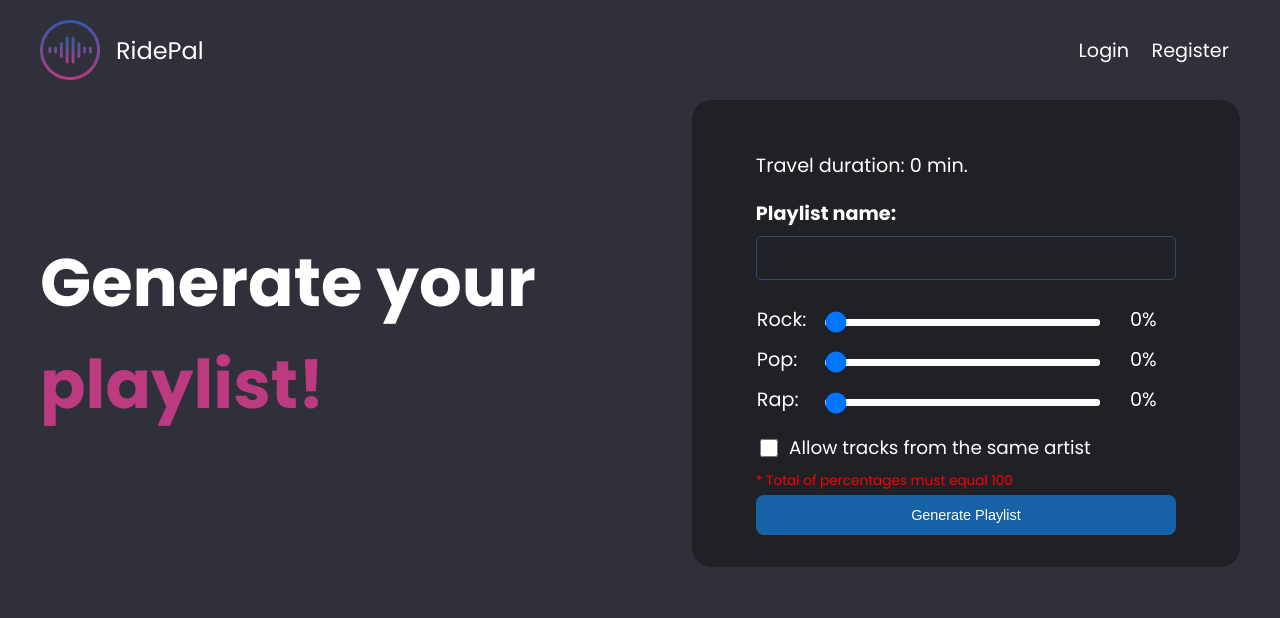
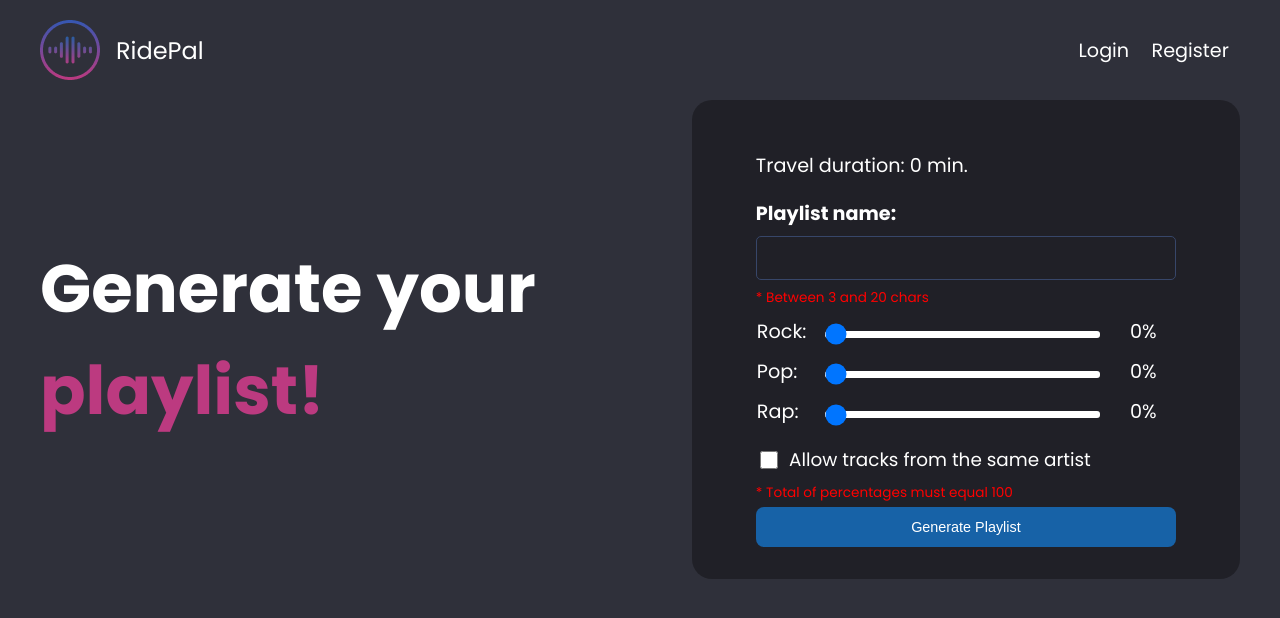
Before and after one commit to sava-stanchev/ridepal-playlist-generator, a React (Create React App) app in the folder client/: page /generate-playlist in a window 1280 px wide. Shown: the top 618 px of the page. Built offline with nearby package versions, Linux system fonts and the light colour scheme.

Commit message:
playlist name create validation frontend

```diff
--- a/client/src/components/GeneratePlaylist.js
+++ b/client/src/components/GeneratePlaylist.js
@@ -1,6 +1,10 @@
 import {useState} from "react";
 import {useHistory} from 'react-router-dom';
 import {HOST} from '../common/constants.js';
+
+const playlistNameVerificationError = {
+  properLength: false,
+}
 
 const GeneratePlaylist = ({points}) => {
   const history = useHistory();
@@ -10,12 +14,18 @@ const GeneratePlaylist = ({points}) => {
   const [playlistName, setPlaylistName] = useState('');
   const [repeatArtists, setRepeatArtists] = useState(false);
   const [totalDuration, setTotalDuration] = useState(0);
+  const [playlistNameError, setPlaylistNameError] = useState(playlistNameVerificationError);
 
   const updatePlaylistName = (prop, value) => {
     setPlaylistName({
       ...playlistName,
       [prop]: value,
     })
+
+    if (prop === "playlistName") {
+      const properLength = value.length >= 3 && value.length <= 20;
+      setPlaylistNameError({...playlistNameError, properLength});
+    }
   };
 
   const updateGenres = (prop, value) => {
@@ -86,6 +96,9 @@ const GeneratePlaylist = ({points}) => {
           <p>Travel duration: {Math.round(points.duration/60)} min.</p>
           <label>Playlist name:</label>
           <input type="text" onChange={(e) => updatePlaylistName('playlistName', e.target.value)}/>
+          <p className ="registerMsg" style={playlistNameError.properLength ? {color: 'white'} : {color: 'red'}}>
+           * Between 3 and 20 chars
+          </p>
         </div>
         <table className="genres-list">
           <tbody>
```
